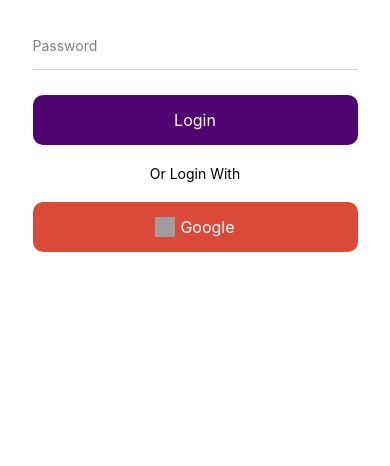
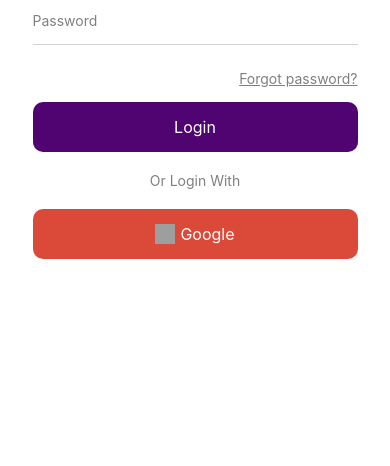
Before and after one commit to ASakkeer/phoenix, a React Native app: screen / in a window 390 px wide. Shown: the part 362-828 px from the top of the page. Built offline with nearby package versions, Linux system fonts and the light colour scheme; grey boxes are pictures that could not be loaded.

Commit message:
Login UI modified

```diff
--- a/pages/Authentications/login.js
+++ b/pages/Authentications/login.js
@@ -3,7 +3,7 @@
 /* eslint-disable no-eval */
 import React, {Component} from 'react';
 import {
-  ImageBackground,
+  SafeAreaView,
   Dimensions,
   Keyboard,
   TouchableWithoutFeedback,
@@ -14,6 +14,7 @@
   TouchableOpacity,
 } from 'react-native';
 import {TextInputView, Button} from '../../components';
+import {Checkbox} from 'react-native-paper';
 // import BackgoundImg from '../assets/images/BackgoundImg.png';
 // import FontAwesomeIcon from 'react-native-vector-icons/FontAwesome';
 // import AntDesignIcon from 'react-native-vector-icons/AntDesign';
@@ -35,8 +36,8 @@
 const _styles = StyleSheet.create({
   __e_S_C: {
     flex: 1,
-    alignItems: 'center',
-    justifyContent: 'center',
+    // alignItems: 'center',
+    // justifyContent: 'center',
     // backgroundColor: '#500472',
   },
   __tS: {
@@ -114,7 +115,14 @@
     const GoogleLogo =
       '/Users/viswa/work/testapps/phoenix/assets/images/google-browser.png';
     return (
+      <SafeAreaView style={[_styles.__e_S_C]}>
         <View style={[_styles.__e_S_C]}>
+          <View
+            style={{
+              flex: 1,
+              alignItems: 'center',
+              justifyContent: 'center',
+            }}>
             <View style={_styles.__tS}>
               <Image style={_styles.__p_L_I} source={{uri: TTalk_W}} />
             </View>
@@ -145,6 +153,15 @@
                   />
                 </View>
               </TouchableWithoutFeedback>
+              <TouchableOpacity
+                style={{
+                  alignItems: 'flex-end',
+                  marginBottom: 15,
+                }}>
+                <Text style={{textDecorationLine: 'underline', color: 'grey'}}>
+                  Forgot password?
+                </Text>
+              </TouchableOpacity>
               <View>
                 <TouchableOpacity
                   style={{
@@ -161,7 +178,7 @@
               </View>
             </View>
             <View style={{paddingVertical: 20}}>
-          <Text>Or Login With</Text>
+              <Text style={{color: 'grey'}}>Or Login With</Text>
             </View>
             <View>
               <Button
@@ -177,6 +194,18 @@
                 <Image style={_styles.__sLg} source={{uri: GoogleLogo}} />
                 <Text style={{color: '#fff', fontSize: 16}}>Google</Text>
               </Button>
+            </View>
+          </View>
+          <View
+            style={{
+              flexDirection: 'row',
+              alignItems: 'center',
+              justifyContent: 'center',
+            }}>
+            <Text style={{marginRight: 10}}>Don't have an account?</Text>
+            <TouchableOpacity>
+              <Text style={{color: '#500472'}}>Signup</Text>
+            </TouchableOpacity>
           </View>
           {/*  <View style={_styles.__iC}>
           <TouchableWithoutFeedback
@@ -203,6 +232,7 @@
           </TouchableOpacity>
         </View> */}
         </View>
+      </SafeAreaView>
     );
   }
 }
```
Lines whose indentation alone changed are shown as unchanged.
